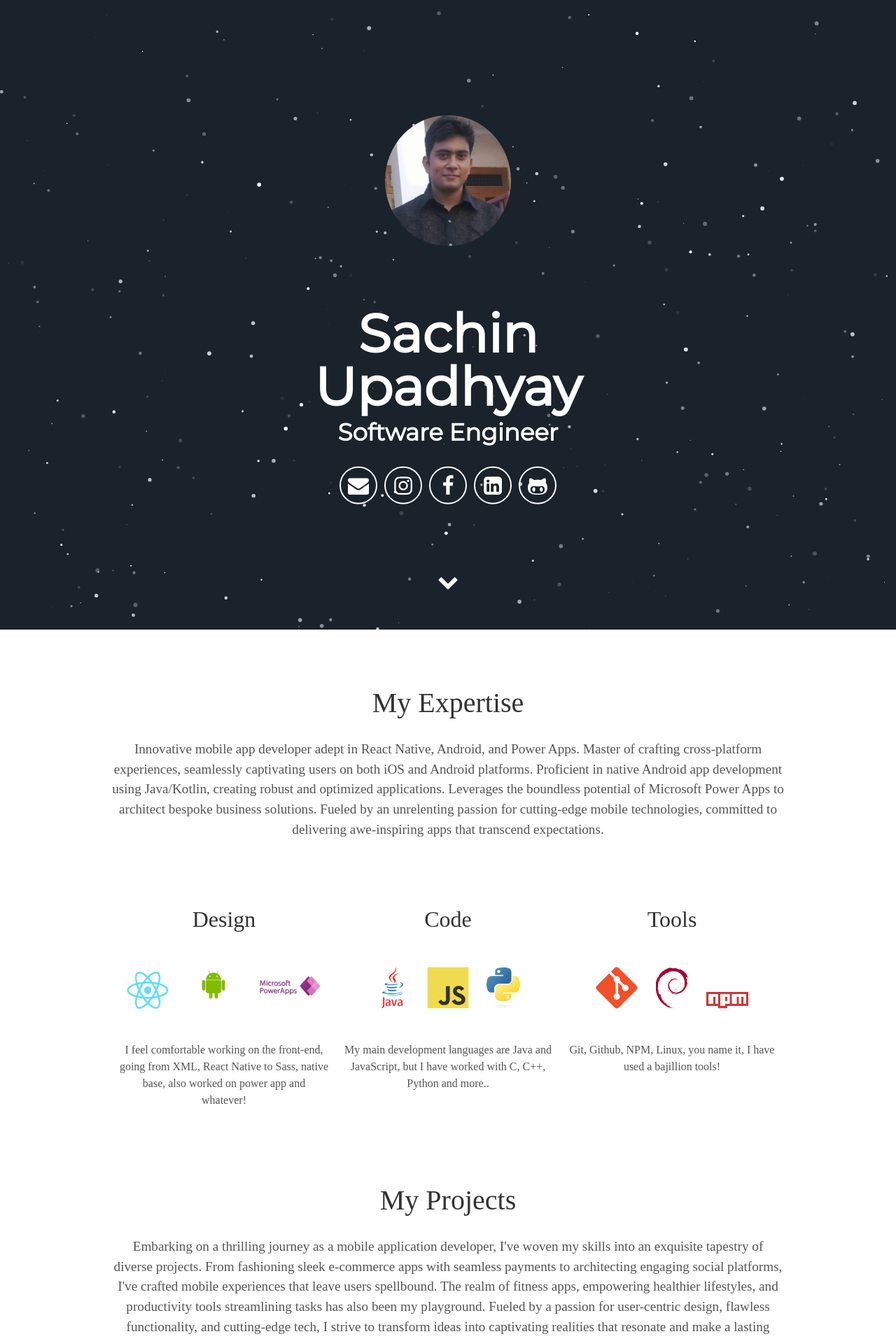
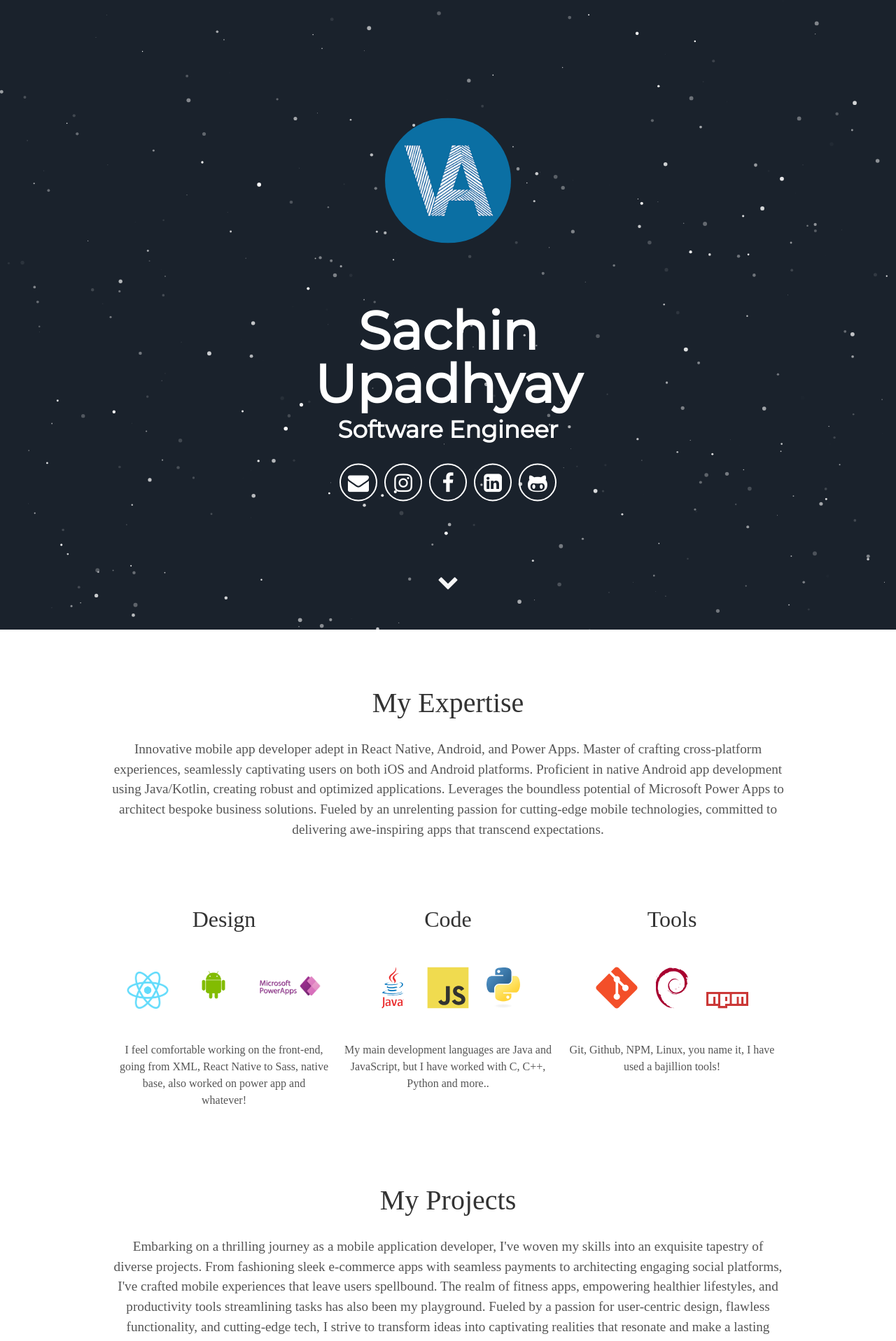
Before and after one commit to Sachin-Upadhyay/SachinWebsite, a Jekyll site: the page built from index.html, in a window 1280 px wide. Shown: the top 1917 px of the page at 70% size. Built offline with Jekyll 4.4.1, drawn with Linux system fonts in a browser that asks for light colours; some web fonts are replaced.

Commit message:
Update header.html

```diff
--- a/_includes/header.html
+++ b/_includes/header.html
@@ -1,6 +1,6 @@
 <div id="particles-js">
   <div class="header">
-    <img src="../Sachin edited.jpg" alt="Avatar" style="border-radius: 50%;width: 28%;">
+    <img src="../vip4.jpg" alt="jjjj" style="border-radius: 50%;width: 28%;">
       <h1>
         <span class="site-title">        {{ site.username }}</span>
         <span class="site-description">{{ site.user_title }}</span>
```
